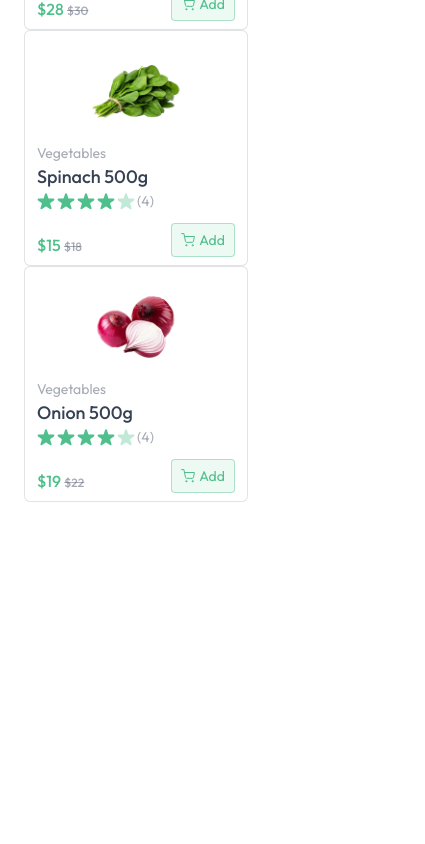
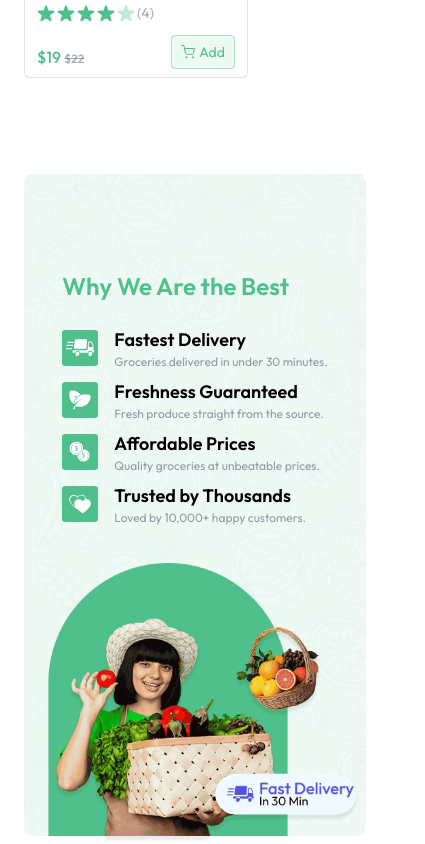
Before and after one commit to leemutai/GreenGro, a React (Vite) app in the folder client/: page / in a window 390 px wide. Shown: the part 1755-2599 px from the top of the page, 425 px wide, since content can reach past the window. Before the commit the page ends 2257 px from the top, so only its background shows below. Built offline with nearby package versions, Linux system fonts and the light colour scheme.

Commit message:
added BottomBanner component and enhance Home layout     Created BottomBanner with responsive banner and dynamic features     Integrated BestSeller and BottomBanner into Home page     Improved BestSeller layout with responsive grid display

```diff
--- a/client/src/components/BestSeller.jsx
+++ b/client/src/components/BestSeller.jsx
@@ -7,7 +7,7 @@
   return (
     <div className="mt-16">
       <p className="text-2xl md:text-3xl font-medium">Best Sellers</p>
-      <div>
+      <div className="grid grid-cols-2 sm:grid-cols-3 md:grid-cols-4  gap-3 md:gap-6 lg:grid-cols-5 mt-6">
         {products
           .filter((product) => product.inStock)
           .slice(0, 5)
--- /dev/null
+++ b/client/src/components/BottomBanner.jsx
@@ -0,0 +1,45 @@
+import React from "react";
+import { assets, features } from "../assets/assets";
+
+const BottomBanner = () => {
+  return (
+    <div className="relative mt-24">
+      <img
+        src={assets.bottom_banner_image}
+        alt="banner"
+        className="w-full hidden md:block"
+      />
+      <img
+        src={assets.bottom_banner_image_sm}
+        alt="banner"
+        className="w-full   md:hidden"
+      />
+      <div className="absolute inset-0 flex flex-col items-center md:items-end   md:justify-center pt-24 md:pt-0 md:pr-24  ">
+        <div>
+          <h1 className="text-2xl md:text-3xl font-semibold text-primary mb-6">
+            Why We Are the Best
+          </h1>
+          {features.map((feature, index) => (
+            <div key={index} className="flex items-center gap-4 mt-2">
+              <img
+                src={feature.icon}
+                alt="feature.title"
+                className="md:w-11 w-9"
+              />
+              <div>
+                <h3 className="text-lg md:text-xl font-semibold">
+                  {feature.title}
+                </h3>
+                <p className="text-gray-500/70 text-xs md:text-sm">
+                  {feature.description}
+                </p>
+              </div>
+            </div>
+          ))}
+        </div>
+      </div>
+    </div>
+  );
+};
+
+export default BottomBanner;
--- a/client/src/pages/Home.jsx
+++ b/client/src/pages/Home.jsx
@@ -2,6 +2,7 @@
 import MainBanner from "../components/MainBanner";
 import Categories from "../components/Categories";
 import BestSeller from "../components/BestSeller";
+import BottomBanner from "../components/BottomBanner";
 
 const Home = () => {
   return (
@@ -9,6 +10,7 @@
       <MainBanner />
       <Categories />
       <BestSeller />
+      <BottomBanner />
     </div>
   );
 };
```
